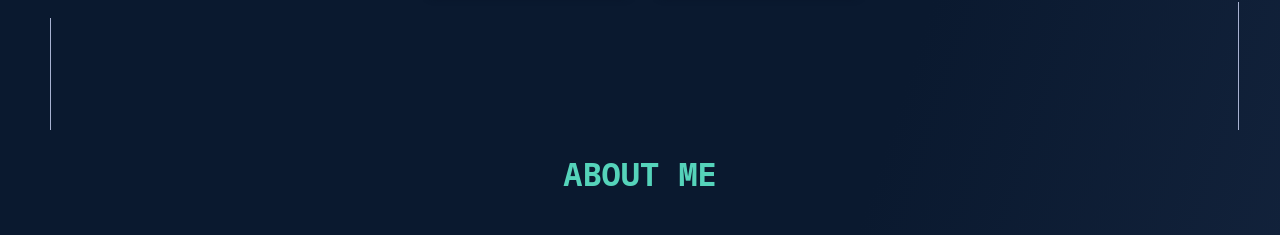
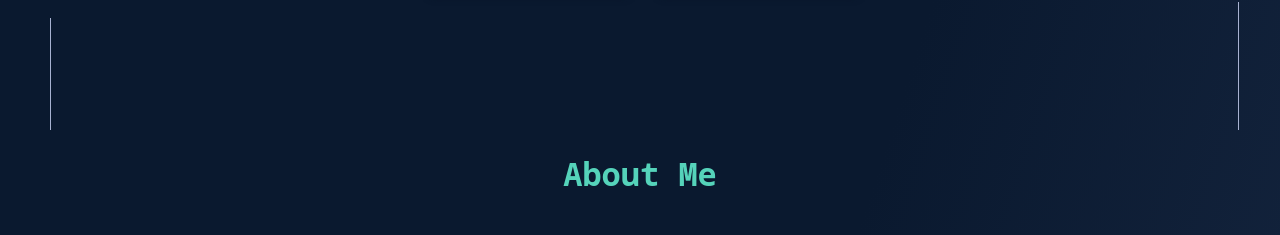
Before and after one commit to amaanmohd047/personal-portfolio, a React (Vite) app: page /contact in a window 1280 px wide. Shown: the part 670-905 px from the top of the page. Built offline with nearby package versions, Linux system fonts and the light colour scheme.

Commit message:
Update SectionHeading.tsx
reversed changes

```diff
--- a/src/components/ui/SectionHeading.tsx
+++ b/src/components/ui/SectionHeading.tsx
@@ -5,7 +5,7 @@ import { motion } from "framer-motion";
 const SectionHeading: FC<{ children: string }> = ({ children }) => {
   return (
     <motion.h1
-      className="uppercase py-1 md:py-3 lg:py-5 sm:pt-8 sm:pb-4 text-[1.4rem] sm:text-[2rem] lg:text-[2rem] text-green-dark duration-150 font-mono text-center font-semibold"
+      className=" py-1 md:py-3 lg:py-5 sm:pt-8 sm:pb-4 text-[1.4rem] sm:text-[2rem] lg:text-[2rem] text-green-dark duration-150 font-mono text-center font-semibold"
       variants={fadeInAnimation}
       whileInView="animate"
       initial="initial"
```
